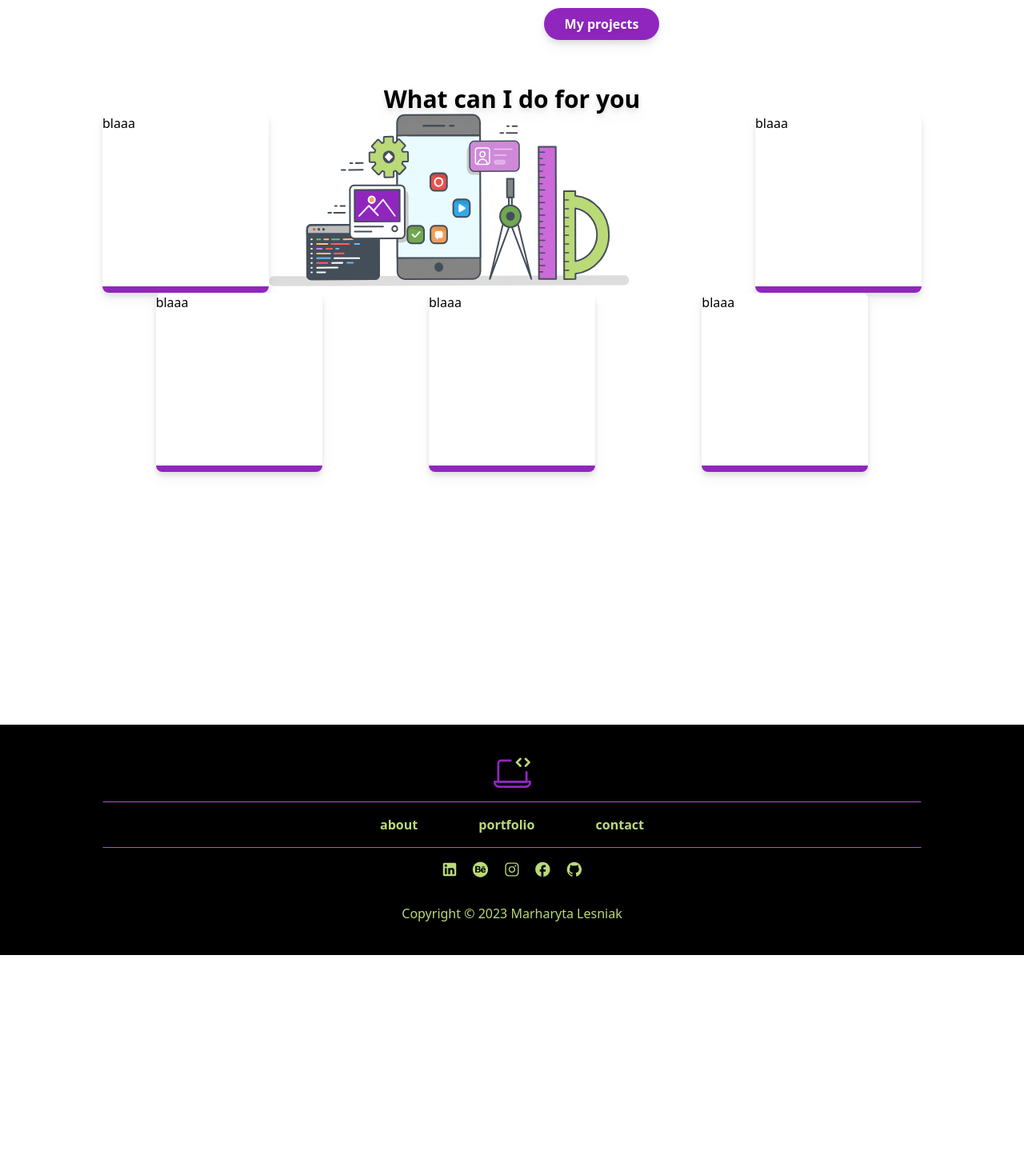
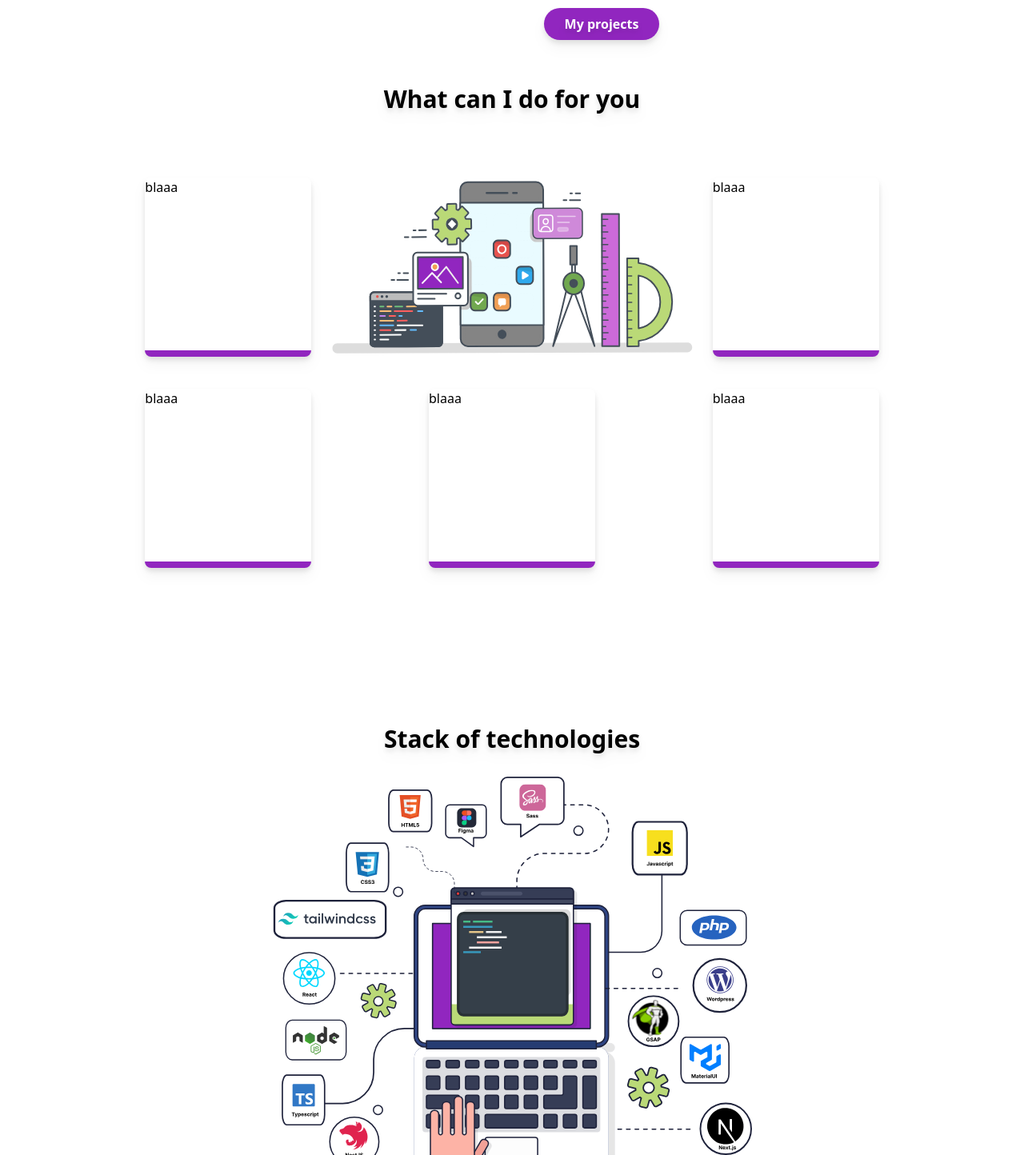
Before and after one commit to Margo1212/margo-portfolio, a Next.js app: page / in a window 1280 px wide. Shown: the part 1206-2650 px from the top of the page at 80% size. Before the commit the page ends 2400 px from the top, so only its background shows below. Built offline with nearby package versions, Linux system fonts and the light colour scheme.

Commit message:
add offer and skills sections

```diff
--- /dev/null
+++ b/src/components/Language/index.ts
@@ -0,0 +1 @@
+export * from "./Language"
--- a/src/views/MainView/MainView.tsx
+++ b/src/views/MainView/MainView.tsx
@@ -1,32 +1,15 @@
-import { Text } from "@components/Text"
-import OfferImage from "@svg/image-offer.svg"
-import { Card } from "@components/Card"
 import { HomeSection } from "@sections/HomeSection"
 import { AboutSection } from "@sections/AboutSection"
+import { OfferSection } from "@sections/OfferSection"
+import { SkillsSection } from "@sections/SkillsSection"
 
 export const MainView = () => {
 	return (
 		<>
 			<HomeSection />
 			<AboutSection />
-			<section className="container w-full h-screen px-32">
-				<div className="w-full flex justify-center">
-					<Text weigth="semibold" color="primary" size="text-3xl">
-						What can I do for you
-					</Text>
-				</div>
-				<div className="flex flex-wrap justify-around">
-					<Card size="sm">blaaa</Card>
-					<div className="flex grow">
-						<OfferImage />
-					</div>
-
-					<Card size="sm">blaaa</Card>
-					<Card size="sm">blaaa</Card>
-					<Card size="sm">blaaa</Card>
-					<Card size="sm">blaaa</Card>
-				</div>
-			</section>
+			<OfferSection />
+			<SkillsSection />
 		</>
 	)
 }
--- /dev/null
+++ b/src/views/MainView/sections/OfferSection.tsx
@@ -0,0 +1,26 @@
+import { Text } from "@components/Text"
+import OfferImage from "@svg/image-offer.svg"
+import { Card } from "@components/Card"
+
+export const OfferSection = () => {
+	return (
+		<section className="container w-full h-screen px-32">
+			<div className="w-full flex justify-center">
+				<Text weigth="semibold" color="primary" size="text-3xl">
+					What can I do for you
+				</Text>
+			</div>
+			<div className="grid grid-cols-3 grid-rows-2 items-center [&>*]:justify-self-center gap-10 mt-20">
+				<Card size="sm">blaaa</Card>
+				<div className="">
+					<OfferImage />
+				</div>
+
+				<Card size="sm">blaaa</Card>
+				<Card size="sm">blaaa</Card>
+				<Card size="sm">blaaa</Card>
+				<Card size="sm">blaaa</Card>
+			</div>
+		</section>
+	)
+}
--- /dev/null
+++ b/src/views/MainView/sections/SkillsSection.tsx
@@ -0,0 +1,17 @@
+import SkillsImage from "@svg/image-skills.svg"
+import { Text } from "@components/Text"
+
+export const SkillsSection = () => {
+	return (
+		<section className="container w-full h-screen px-32">
+			<div className="w-full flex justify-center">
+				<Text size="text-3xl" color="primary" weigth="semibold">
+					Stack of technologies
+				</Text>
+			</div>
+			<div className="w-full flex justify-center">
+				<SkillsImage />
+			</div>
+		</section>
+	)
+}
--- /dev/null
+++ b/src/views/MainView/sections/index.ts
@@ -0,0 +1,4 @@
+export * from "./AboutSection"
+export * from "./HomeSection"
+export * from "./OfferSection"
+export * from "./SkillsSection"
```
Also changed, not shown: src/svg/image-skills.svg (added).
